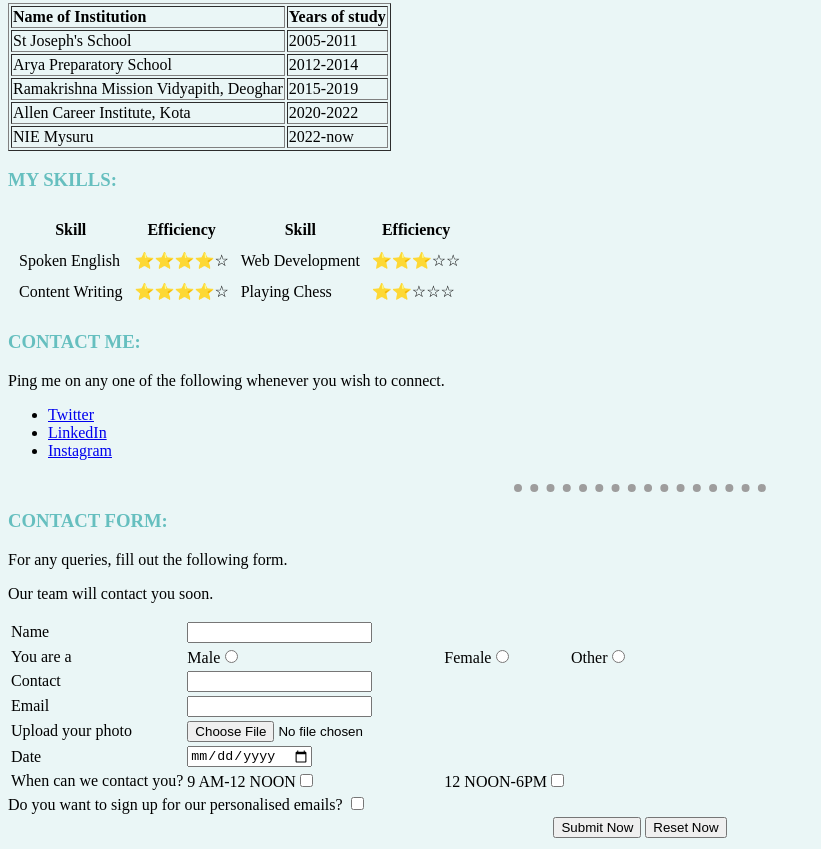
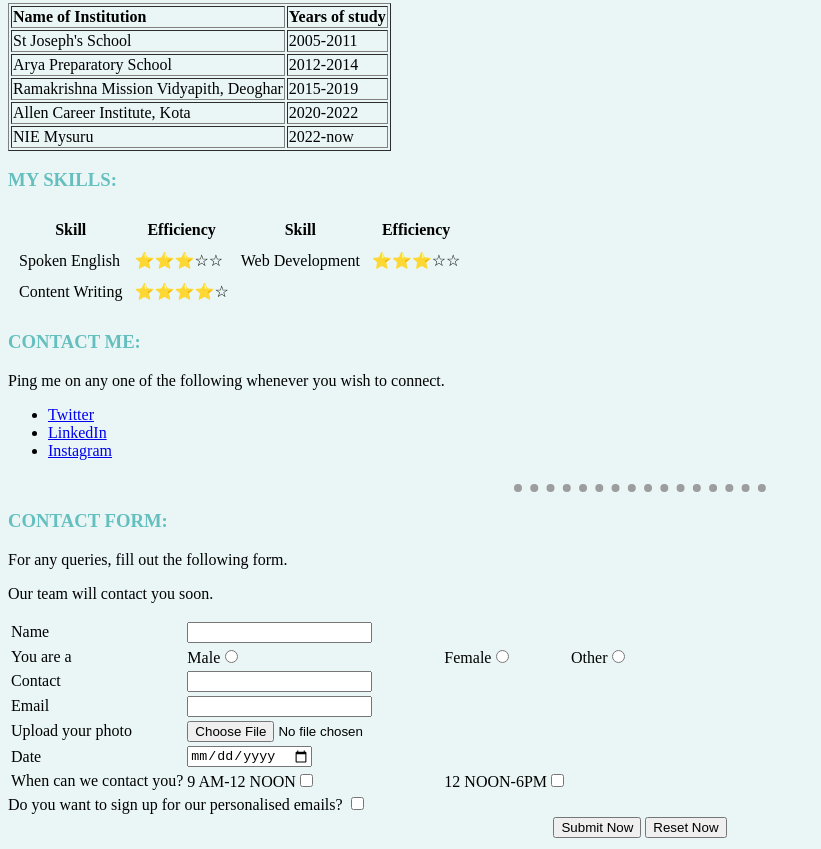
Before and after one commit to bhaskar-nie/cvnew, a plain HTML site: page index.html in a window 1280 px wide. Shown: the part 735-1584 px from the top of the page, without its empty margins (0-821 px from the left). Drawn offline with Linux system fonts and the light colour scheme.

Commit message:
Update index.html

```diff
--- a/index.html
+++ b/index.html
@@ -78,15 +78,13 @@
             </tr>
             <tr>
                 <td>Spoken English</td>
-                <td>⭐⭐⭐⭐☆</td>
+                <td>⭐⭐⭐☆☆</td>
                 <td>Web Development</td>
                 <td>⭐⭐⭐☆☆</td>
             </tr>
             <tr>
                 <td>Content Writing</td>
                 <td>⭐⭐⭐⭐☆</td>
-                <td>Playing Chess</td>
-                <td>⭐⭐☆☆☆</td>
             </tr>
         </table>
         <h3>CONTACT ME:</h3>
```
